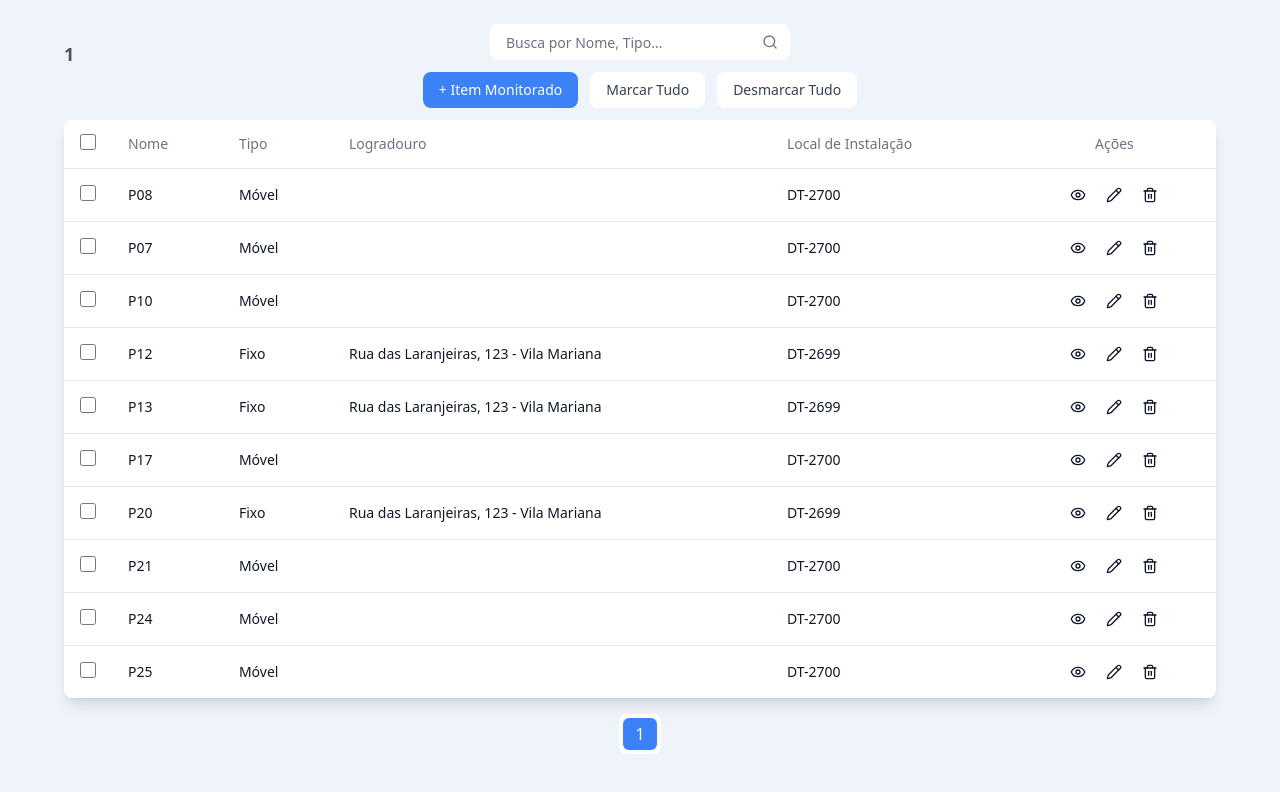
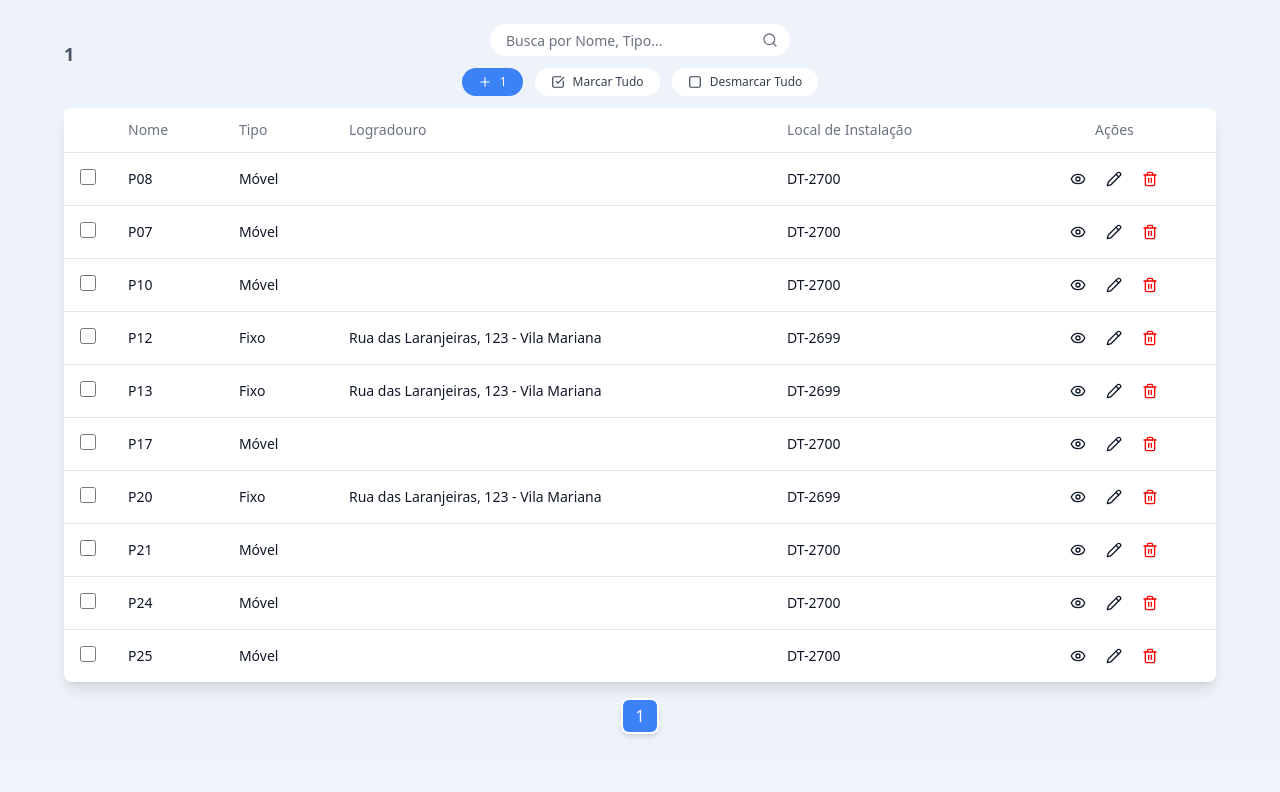
Before and after one commit to brunoleonardi/segpub, a React (Vite) app: page /control/1 in a window 1280 px wide. Shown: the top 792 px of the page. Built offline with nearby package versions, Linux system fonts and the light colour scheme; no server answers; the HTML template or start-up script is replaced by a standard one.

Commit message:
feat: some changes on components interface

```diff
--- a/src/components/ControlTable/ControlTable.tsx
+++ b/src/components/ControlTable/ControlTable.tsx
@@ -1,6 +1,6 @@
 import React, { useState } from 'react';
 import { motion, AnimatePresence } from 'framer-motion';
-import { SearchIcon, EyeIcon, PencilIcon, Trash2Icon, ChevronDownIcon, ChevronRightIcon } from 'lucide-react';
+import { SearchIcon, EyeIcon, PencilIcon, Trash2Icon, ChevronDownIcon, ChevronRightIcon, Plus, SquareCheckBigIcon, SquareIcon } from 'lucide-react';
 
 interface ControlTableProps {
   isDarkMode?: boolean;
@@ -62,7 +62,7 @@ export const ControlTable: React.FC<ControlTableProps> = ({ isDarkMode, title })
   };
 
   return (
-    <div className={`w-full h-full p-6 ${isDarkMode ? 'bg-zinc-900' : 'bg-[#EFF4FA]'}`}>
+    <div className={`w-full h-full p-6 ${isDarkMode ? 'bg-zinc-900' : 'bg-[#EEF3FA]'}`}>
       <div className="max-w-[90dvw] mx-auto relative">
         <h2 className={`text-lg font-semibold absolute pt-4 left-0 top-0 ${isDarkMode ? 'text-gray-300' : 'text-gray-600'}`}>
           {title}
@@ -76,84 +76,63 @@ export const ControlTable: React.FC<ControlTableProps> = ({ isDarkMode, title })
                 placeholder="Busca por Nome, Tipo..."
                 value={searchTerm}
                 onChange={(e) => setSearchTerm(e.target.value)}
-                className={`w-[300px] h-9 pl-4 pr-8 text-sm rounded-lg ${
-                  isDarkMode
+                className={`w-[300px] h-8 pl-4 pr-8 text-sm rounded-full ${isDarkMode
                   ? 'bg-zinc-800 text-gray-200 placeholder-gray-400'
                   : 'bg-white text-gray-900 placeholder-gray-500'
                   }`}
               />
-              <SearchIcon className={`absolute right-3 top-1/2 -translate-y-1/2 w-4 h-4 ${
-                isDarkMode ? 'text-gray-400' : 'text-gray-500'
+              <SearchIcon className={`absolute right-3 top-1/2 -translate-y-1/2 w-4 h-4 ${isDarkMode ? 'text-gray-400' : 'text-gray-500'
                 }`} />
             </div>
           </div>
 
           <div className="flex justify-center gap-3 mb-3">
             <button
-              className={`h-9 px-4 py-2 text-sm rounded-lg transition-colors flex items-center gap-2 ${
-                isDarkMode
+              className={`px-4 py-1.5 text-xs rounded-full transition-colors flex items-center gap-2 ${isDarkMode
                 ? 'bg-blue-500 text-white hover:bg-blue-600'
                 : 'bg-blue-500 text-white hover:bg-blue-600'
                 }`}
             >
-              <span className="text-sm">+ Item Monitorado</span>
+              <Plus size={14} /> {title}
             </button>
 
             <button
               onClick={handleSelectAll}
-              className={`h-9 px-4 py-2 text-sm rounded-lg transition-colors ${
-                isDarkMode
+              className={`px-4 py-1.5 text-xs rounded-full transition-colors flex items-center gap-2 ${isDarkMode
                 ? 'bg-zinc-800 text-gray-300 hover:bg-zinc-700'
                 : 'bg-white text-gray-700 hover:bg-gray-50'
                 }`}
             >
-              Marcar Tudo
+              <SquareCheckBigIcon size={14} /> Marcar Tudo
             </button>
 
             <button
               onClick={() => setSelectedItems([])}
-              className={`h-9 px-4 py-2 text-sm rounded-lg transition-colors ${
-                isDarkMode
+              className={`px-4 py-1.5 text-xs rounded-full transition-colors flex items-center gap-2 ${isDarkMode
                 ? 'bg-zinc-800 text-gray-300 hover:bg-zinc-700'
                 : 'bg-white text-gray-700 hover:bg-gray-50'
                 }`}
             >
-              Desmarcar Tudo
+              <SquareIcon size={14} /> Desmarcar Tudo
             </button>
           </div>
 
           <div className={`rounded-lg overflow-hidden shadow-lg ${isDarkMode ? 'bg-zinc-800' : 'bg-white'}`}>
             <table className="w-full">
               <thead>
-                <tr className={`${isDarkMode ? 'bg-zinc-800' : 'bg-white'} border-b ${
-                  isDarkMode ? 'border-zinc-700' : 'border-gray-200'
+                <tr className={`${isDarkMode ? 'bg-zinc-800' : 'bg-white'} border-b ${isDarkMode ? 'border-zinc-700' : 'border-gray-200'
                   }`}>
                   <th className="w-12 px-4 py-3">
-                    <input
-                      type="checkbox"
-                      checked={selectedItems.length === paginatedData.length}
-                      onChange={handleSelectAll}
-                      className={`h-4 w-4 rounded ${
-                        isDarkMode
-                          ? 'text-blue-500 bg-zinc-700 border-zinc-600'
-                          : 'text-blue-600 bg-gray-100 border-gray-300'
-                      }`}
-                    />
                   </th>
-                  <th className={`px-4 py-3 text-left text-sm font-medium ${
-                    isDarkMode ? 'text-gray-400' : 'text-gray-500'
+                  <th className={`px-4 py-3 text-left text-sm font-medium ${isDarkMode ? 'text-gray-400' : 'text-gray-500'
                     }`}>Nome</th>
-                  <th className={`px-4 py-3 text-left text-sm font-medium ${
-                    isDarkMode ? 'text-gray-400' : 'text-gray-500'
+                  <th className={`px-4 py-3 text-left text-sm font-medium ${isDarkMode ? 'text-gray-400' : 'text-gray-500'
                     }`}>Tipo</th>
-                  <th className={`px-4 py-3 text-left text-sm font-medium ${
-                    isDarkMode ? 'text-gray-400' : 'text-gray-500'
+                  <th className={`px-4 py-3 text-left text-sm font-medium ${isDarkMode ? 'text-gray-400' : 'text-gray-500'
                     }`}>Logradouro</th>
-                  <th className={`px-4 py-3 text-left text-sm font-medium ${
-                    isDarkMode ? 'text-gray-400' : 'text-gray-500'
+                  <th className={`px-4 py-3 text-left text-sm font-medium ${isDarkMode ? 'text-gray-400' : 'text-gray-500'
                     }`}>Local de Instalação</th>
-                  <th className={`px-4 py-3 text-center text-sm font-medium ${
-                    isDarkMode ? 'text-gray-400' : 'text-gray-500'
+                  <th className={`px-4 py-3 text-center text-sm font-medium ${isDarkMode ? 'text-gray-400' : 'text-gray-500'
                     }`}>Ações</th>
                 </tr>
               </thead>
@@ -171,41 +150,33 @@ export const ControlTable: React.FC<ControlTableProps> = ({ isDarkMode, title })
                         type="checkbox"
                         checked={selectedItems.includes(item.id)}
                         onChange={() => handleSelectItem(item.id)}
-                        className={`h-4 w-4 rounded ${
-                          isDarkMode
+                        className={`h-4 w-4 rounded ${isDarkMode
                           ? 'text-blue-500 bg-zinc-700 border-zinc-600'
                           : 'text-blue-600 bg-gray-100 border-gray-300'
                           }`}
                       />
                     </td>
-                    <td className={`px-4 py-3 text-sm ${
-                      isDarkMode ? 'text-gray-300' : 'text-gray-900'
+                    <td className={`px-4 py-3 text-sm ${isDarkMode ? 'text-gray-300' : 'text-gray-900'
                       }`}>{item.id}</td>
-                    <td className={`px-4 py-3 text-sm ${
-                      isDarkMode ? 'text-gray-300' : 'text-gray-900'
+                    <td className={`px-4 py-3 text-sm ${isDarkMode ? 'text-gray-300' : 'text-gray-900'
                       }`}>{item.tipo}</td>
-                    <td className={`px-4 py-3 text-sm ${
-                      isDarkMode ? 'text-gray-300' : 'text-gray-900'
+                    <td className={`px-4 py-3 text-sm ${isDarkMode ? 'text-gray-300' : 'text-gray-900'
                       }`}>{item.logradouro}</td>
-                    <td className={`px-4 py-3 text-sm ${
-                      isDarkMode ? 'text-gray-300' : 'text-gray-900'
+                    <td className={`px-4 py-3 text-sm ${isDarkMode ? 'text-gray-300' : 'text-gray-900'
                       }`}>{item.local}</td>
                     <td className="px-4 py-3">
                       <div className="flex items-center justify-center gap-2">
-                        <button className={`p-1.5 rounded-lg transition-colors ${
-                          isDarkMode ? 'hover:bg-zinc-700' : 'hover:bg-gray-100'
+                        <button className={`p-1.5 rounded-lg transition-colors ${isDarkMode ? 'hover:bg-zinc-700' : 'hover:bg-gray-100'
                           }`}>
                           <EyeIcon className="w-4 h-4" />
                         </button>
-                        <button className={`p-1.5 rounded-lg transition-colors ${
-                          isDarkMode ? 'hover:bg-zinc-700' : 'hover:bg-gray-100'
+                        <button className={`p-1.5 rounded-lg transition-colors ${isDarkMode ? 'hover:bg-zinc-700' : 'hover:bg-gray-100'
                           }`}>
                           <PencilIcon className="w-4 h-4" />
                         </button>
-                        <button className={`p-1.5 rounded-lg transition-colors ${
-                          isDarkMode ? 'hover:bg-zinc-700' : 'hover:bg-gray-100'
+                        <button className={`p-1.5 rounded-lg transition-colors ${isDarkMode ? 'hover:bg-zinc-700' : 'hover:bg-gray-100'
                           }`}>
-                          <Trash2Icon className="w-4 h-4" />
+                          <Trash2Icon className="w-4 h-4 text-destructive" />
                         </button>
                       </div>
                     </td>
@@ -216,13 +187,12 @@ export const ControlTable: React.FC<ControlTableProps> = ({ isDarkMode, title })
           </div>
 
           <div className="flex justify-center mt-4">
-            <div className={`flex gap-1 rounded-lg p-1 ${isDarkMode ? 'bg-zinc-800' : 'bg-white'}`}>
+            <div className={`flex gap-1 rounded-lg shadow-md p-0.5 ${isDarkMode ? 'bg-zinc-800' : 'bg-white'}`}>
               {Array.from({ length: totalPages }, (_, i) => (
                 <button
                   key={i + 1}
                   onClick={() => setCurrentPage(i + 1)}
-                  className={`px-3 py-1 rounded-md ${
-                    currentPage === i + 1
+                  className={`px-3 py-1 rounded-md ${currentPage === i + 1
                     ? 'bg-blue-500 text-white'
                     : isDarkMode
                       ? 'text-gray-300 hover:bg-zinc-700'
--- a/src/components/Sidebar/ControlContent.tsx
+++ b/src/components/Sidebar/ControlContent.tsx
@@ -91,7 +91,7 @@ export const ControlContent: React.FC<ControlContentProps> = ({ data, isDarkMode
                 {item.options.map((optionId) => (
                   <DropdownMenuItem
                     key={optionId}
-                    className={`text-xs ${isDarkMode ? 'text-gray-300 focus:bg-zinc-700' : 'text-gray-600 focus:bg-gray-100'}`}
+                    className={`text-xs cursor-pointer ${isDarkMode ? 'text-gray-300 focus:bg-zinc-700' : 'text-gray-600 focus:bg-gray-100'}`}
                     onClick={() => handleOptionClick(item.label, optionId)}
                   >
                     {controlOptionsLabels[optionId]}
--- a/src/components/Sidebar/PointsOfInterestContent.tsx
+++ b/src/components/Sidebar/PointsOfInterestContent.tsx
@@ -106,18 +106,18 @@ export const PointsOfInterestContent: React.FC<PointsOfInterestContentProps> = (
               align="end"
             >
               <DropdownMenuItem
-                className={`${isDarkMode ? 'text-gray-300 focus:bg-zinc-700' : 'text-gray-600 focus:bg-gray-100'} text-xs`}
+                className={`cursor-pointer ${isDarkMode ? 'text-gray-300 focus:bg-zinc-700' : 'text-gray-600 focus:bg-gray-100'} text-xs`}
                 onClick={() => setIsCreateModalOpen(true)}
               >
                 Criar
               </DropdownMenuItem>
               <DropdownMenuItem
-                className={`${isDarkMode ? 'text-gray-300 focus:bg-zinc-700' : 'text-gray-600 focus:bg-gray-100'} text-xs`}
+                className={`cursor-pointer ${isDarkMode ? 'text-gray-300 focus:bg-zinc-700' : 'text-gray-600 focus:bg-gray-100'} text-xs`}
               >
                 Editar
               </DropdownMenuItem>
               <DropdownMenuItem
-                className={`${isDarkMode ? 'text-gray-300 focus:bg-zinc-700' : 'text-gray-600 focus:bg-gray-100'} text-xs`}
+                className={`cursor-pointer ${isDarkMode ? 'text-gray-300 focus:bg-zinc-700' : 'text-gray-600 focus:bg-gray-100'} text-xs`}
               >
                 Excluir
               </DropdownMenuItem>
```
Also changed, not shown: src/components/POI/CreatePOIModal.tsx (+20 -25 lines), src/components/VideoHistory/VideoHistory.tsx (+4 -4 lines). Lines whose indentation alone changed are shown as unchanged.
